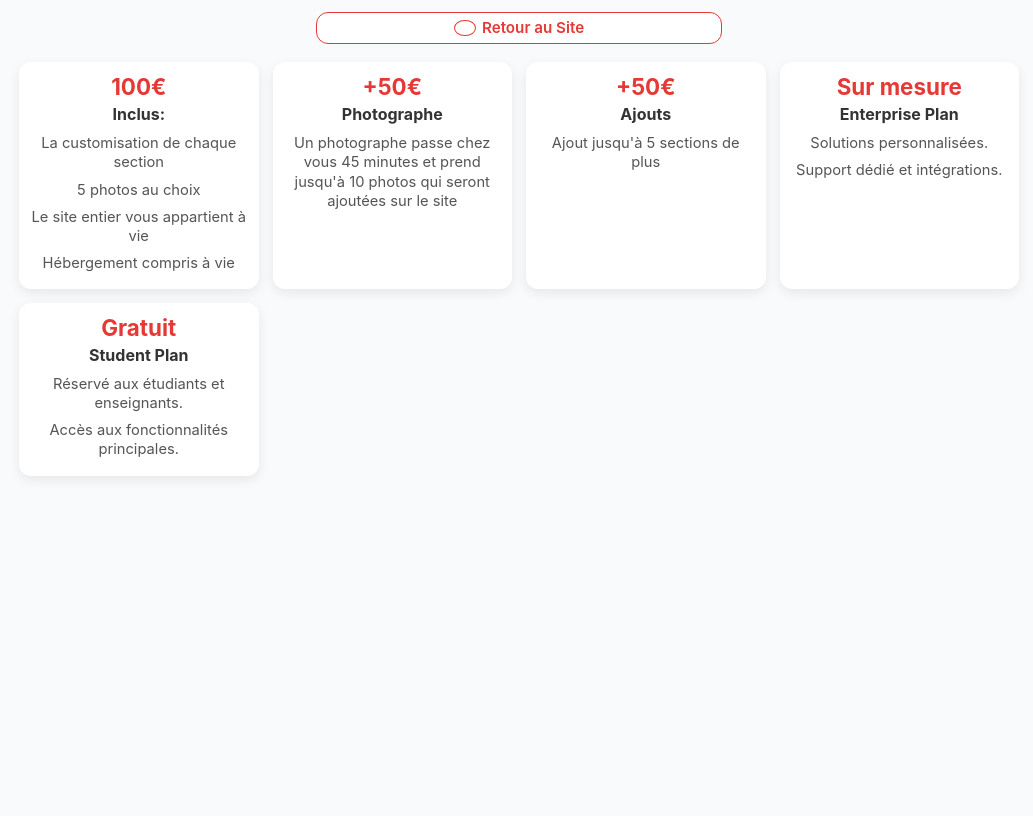
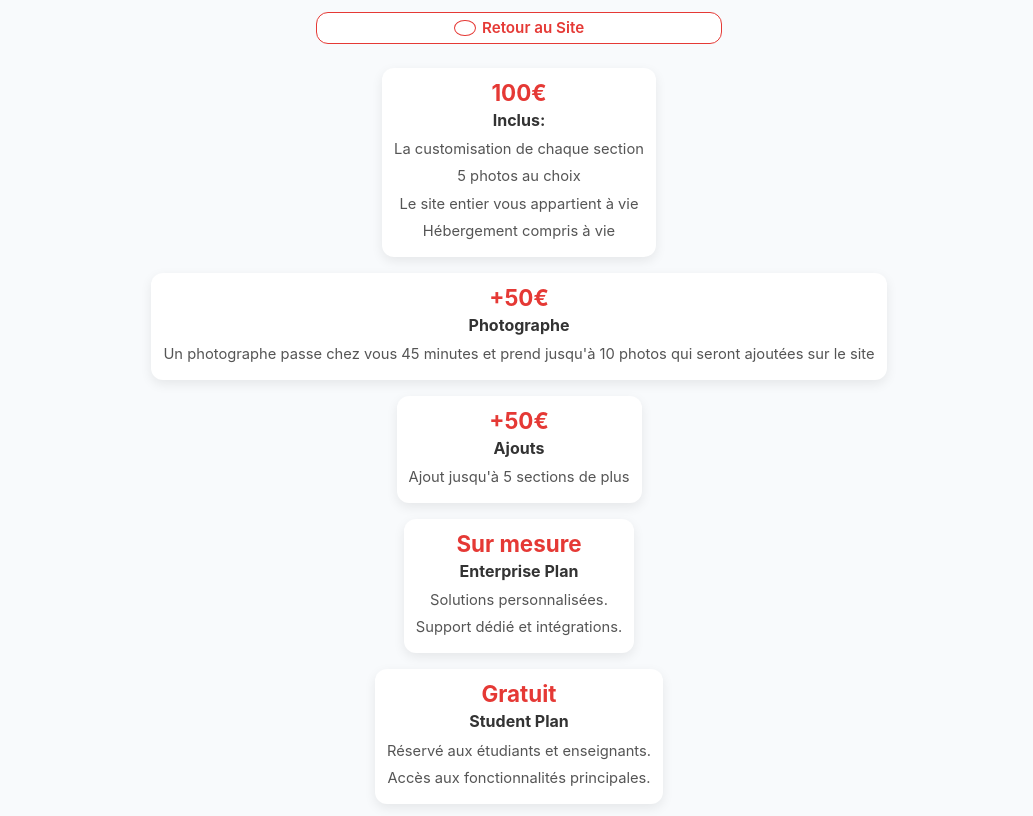
Before and after one commit to did08018/local, a plain HTML site: page amoilesite.html in a window 1280 px wide. Shown: the whole page, without its empty margins (121-1154 px from the left). Drawn offline with Linux system fonts and the light colour scheme.

Commit message:
Update amoilesite.html

```diff
--- a/amoilesite.html
+++ b/amoilesite.html
@@ -57,27 +57,31 @@
       line-height: 1;
     }
 
-    /* Conteneur */
+/* Conteneur : une carte par ligne */
 .container {
   max-width: var(--max-width);
   margin: 0 auto;
-      padding: 6px;
-      display: grid;
-      grid-template-columns: repeat(auto-fit, minmax(220px, 1fr));
-      gap: 14px; /* un peu plus d'air */
+  padding: 12px;
+  display: flex;
+  flex-direction: column;
+  gap: 16px; /* espace vertical entre cartes */
 }
 
-    /* Cartes pricing */
+/* Carte centrée avec marges latérales */
 .card {
   background: #fff;
   border-radius: var(--radius);
   box-shadow: var(--shadow);
-      padding: 12px 12px;
+  padding: 12px;
   text-align: center;
   display: flex;
   flex-direction: column;
   justify-content: flex-start;
   animation: slideUp 0.6s ease;
+
+  margin: 0 12px;       /* marge gauche/droite */
+  max-width: 800px;     /* largeur max agréable */
+  align-self: center;   /* centre chaque carte */
 }
 
     .card h2 {
```
Lines whose indentation alone changed are shown as unchanged.
